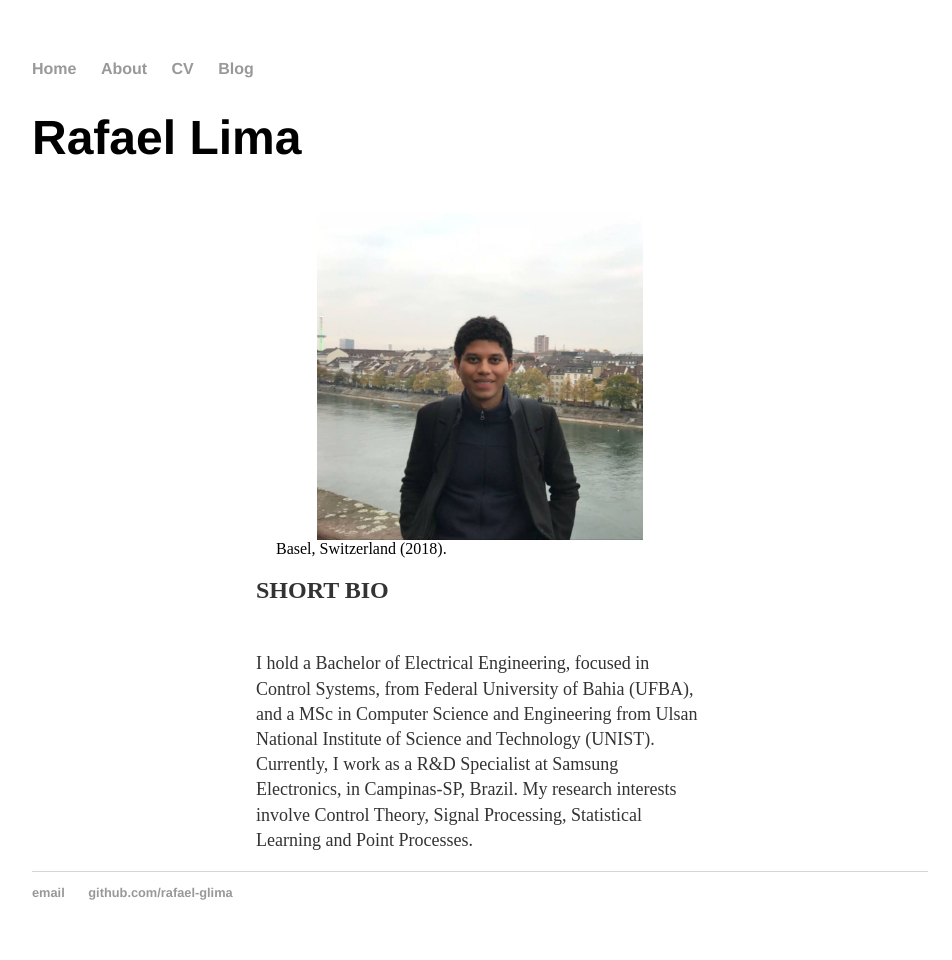
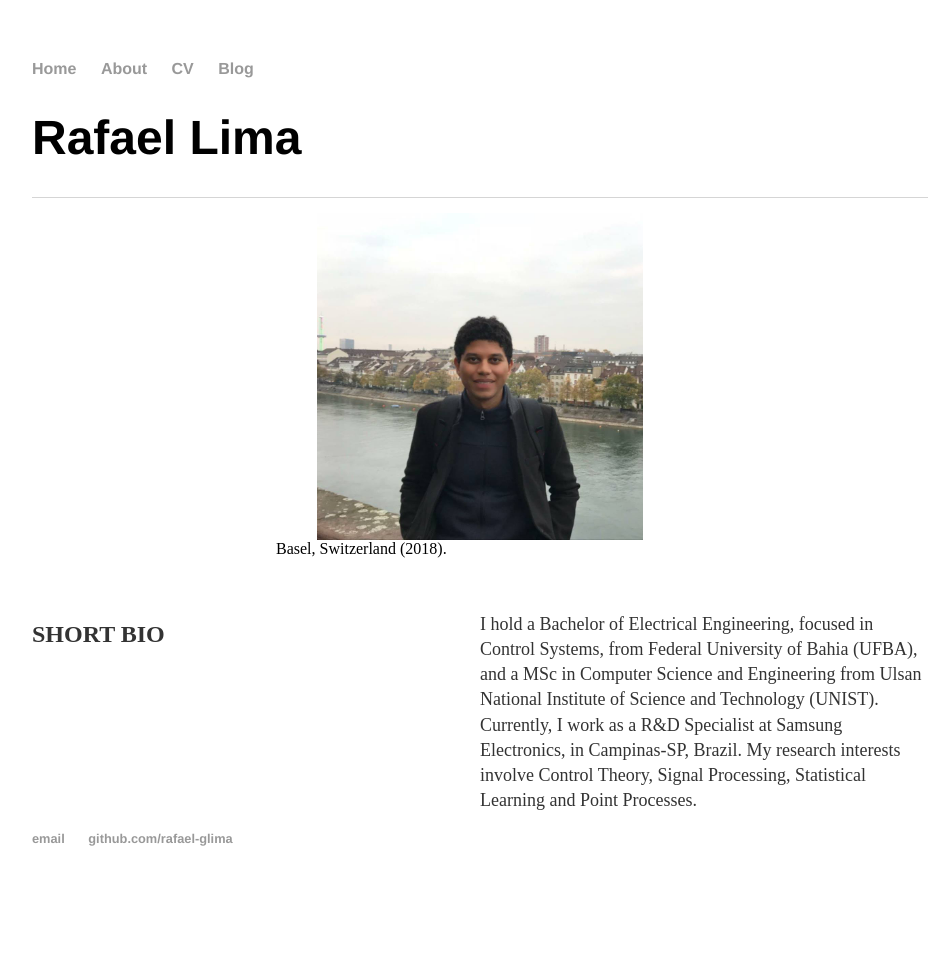
Before and after one commit to rafael-glima/rafael-glima.github.io, a Jekyll site: the page built from index.html, in a window 1280 px wide. Shown: the whole page, without its empty margins (160-1112 px from the left). Built offline with Jekyll 4.4.1, drawn with Linux system fonts in a browser that asks for light colours; after the commit the page ends 906 px from its top, so only the background shows below that.

Commit message:
Changes in Main Page content

```diff
--- a/index.html
+++ b/index.html
@@ -8,8 +8,8 @@
   	<img src="Profile.jpg" alt="Trulli" style="width:40%" class="center">
   	<figcaption class="center">Basel, Switzerland (2018).</figcaption>
 	</figure>
-	<p style="font-weight: bold; padding-top: 20px;" class = "center">SHORT BIO</p>
-	<p style="font-size:18px; padding-top: 20px;" class="center">I hold a Bachelor of Electrical Engineering, focused in Control Systems,
+	<p style="font-weight: bold; padding-top: 20px;float: left;" class = "center">SHORT BIO</p>
+	<p style="font-size:18px; padding-top: 20px; float: left;" class="center">I hold a Bachelor of Electrical Engineering, focused in Control Systems,
 		from Federal University of Bahia (UFBA), and a MSc in Computer Science and Engineering from
 		Ulsan National Institute of Science and Technology (UNIST).
 		Currently, I work as a R&D Specialist at Samsung Electronics, in Campinas-SP, Brazil.
```
